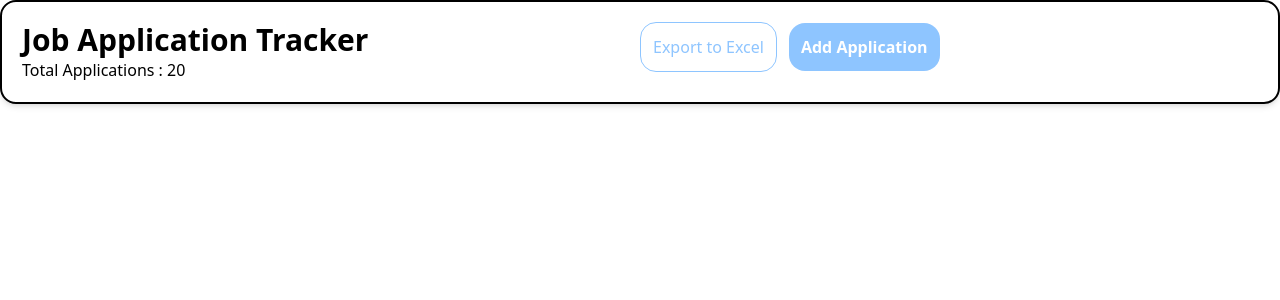
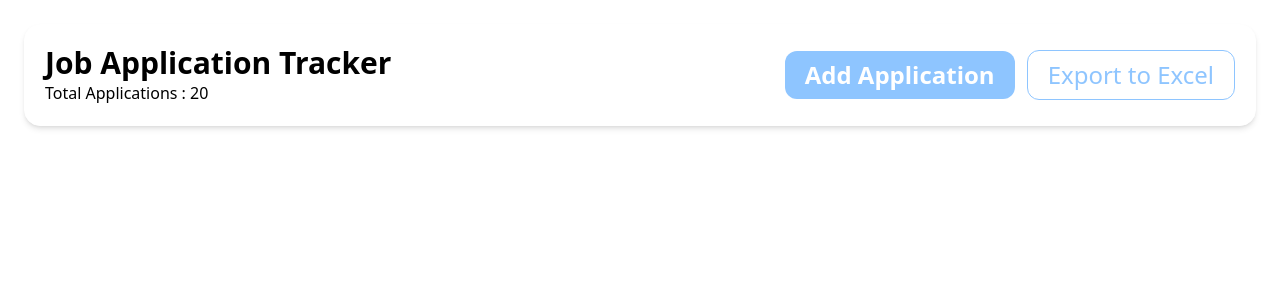
Before and after one commit to MoeHein13/JobApplication_Tracker, a React (Vite) app: page / in a window 1280 px wide. Shown: the top 300 px of the page. Built offline with nearby package versions, Linux system fonts and the light colour scheme.

Commit message:
edit navigation

```diff
--- a/src/components/Navigation.tsx
+++ b/src/components/Navigation.tsx
@@ -1,19 +1,18 @@
 const Navigation = () => {
   return (
-    <div className="max-w-7x border-2 rounded-2xl shadow-md bg-white grid grid-cols-1 sm:grid-cols-2 p-5 justify-between gap=3">
+    <div className="m-6 max-w-7xl border border-white rounded-2xl shadow-md bg-white flex p-5 flex-wrap justify-between gap-3 ">
       <div className="">
         <h1 className="text-3xl font-bold ">Job Application Tracker</h1>
         <span>Total Applications : 20</span>
       </div>
-      <div className="">
-        <div className="flex  items-center gap-3">
-          <button className=" border border-blue-300 rounded-2xl p-3 text-blue-300">
-            Export to Excel
-          </button>
-          <button className="bg-blue-300 text-white font-semibold rounded-2xl p-3">
-            Add Application
-          </button>
-        </div>
+
+      <div className="flex justify-between items-center gap-3">
+        <button className="bg-blue-300 text-white font-semibold rounded-xl px-5 py-2 text-2xl ">
+          Add Application
+        </button>
+        <button className=" border border-blue-300 rounded-xl px-5 py-2 text-blue-300 text-2xl">
+          Export to Excel
+        </button>
       </div>
     </div>
   );
```
